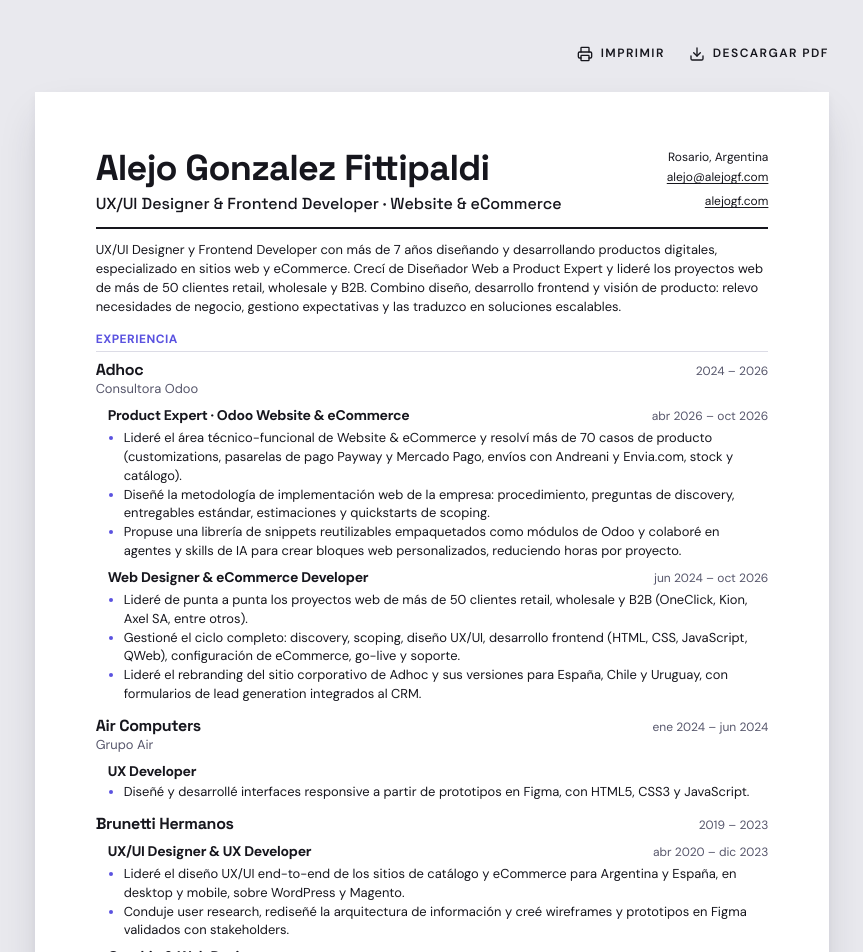
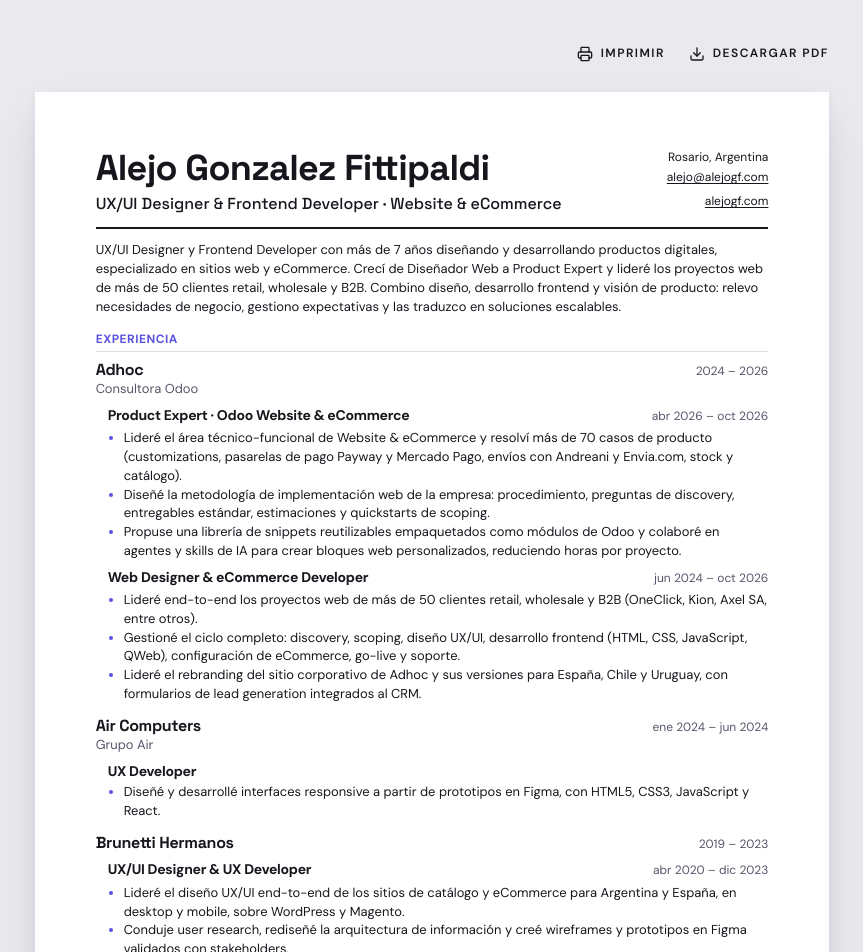
Before and after one commit to AlejoGF/agf-web, a React (Vite) app: page /cv in a window 1280 px wide. Shown: the top 952 px of the page, without its empty margins (208-1071 px from the left). Built offline with nearby package versions, Linux system fonts and the light colour scheme.

Commit message:
fix: update resume content

```diff
--- a/src/data/resume.js
+++ b/src/data/resume.js
@@ -42,7 +42,7 @@ export const resume = {
             title: 'Web Designer & eCommerce Developer',
             period: 'jun 2024 – oct 2026',
             bullets: [
-              'Lideré de punta a punta los proyectos web de más de 50 clientes retail, wholesale y B2B (OneClick, Kion, Axel SA, entre otros).',
+              'Lideré end-to-end los proyectos web de más de 50 clientes retail, wholesale y B2B (OneClick, Kion, Axel SA, entre otros).',
               'Gestioné el ciclo completo: discovery, scoping, diseño UX/UI, desarrollo frontend (HTML, CSS, JavaScript, QWeb), configuración de eCommerce, go-live y soporte.',
               'Lideré el rebranding del sitio corporativo de Adhoc y sus versiones para España, Chile y Uruguay, con formularios de lead generation integrados al CRM.',
             ],
@@ -57,7 +57,7 @@ export const resume = {
           {
             title: 'UX Developer',
             bullets: [
-              'Diseñé y desarrollé interfaces responsive a partir de prototipos en Figma, con HTML5, CSS3 y JavaScript.',
+              'Diseñé y desarrollé interfaces responsive a partir de prototipos en Figma, con HTML5, CSS3, JavaScript y React.',
             ],
           },
         ],
@@ -142,7 +142,7 @@ export const resume = {
         roles: [
           {
             title: 'UX Developer',
-            bullets: ['Designed and built responsive interfaces from Figma prototypes with HTML5, CSS3 and JavaScript.'],
+            bullets: ['Designed and built responsive interfaces from Figma prototypes with HTML5, CSS3, JavaScript and React.'],
           },
         ],
       },
```
Also changed, not shown: 2 other files (tests, documents, lock files or other folders).
